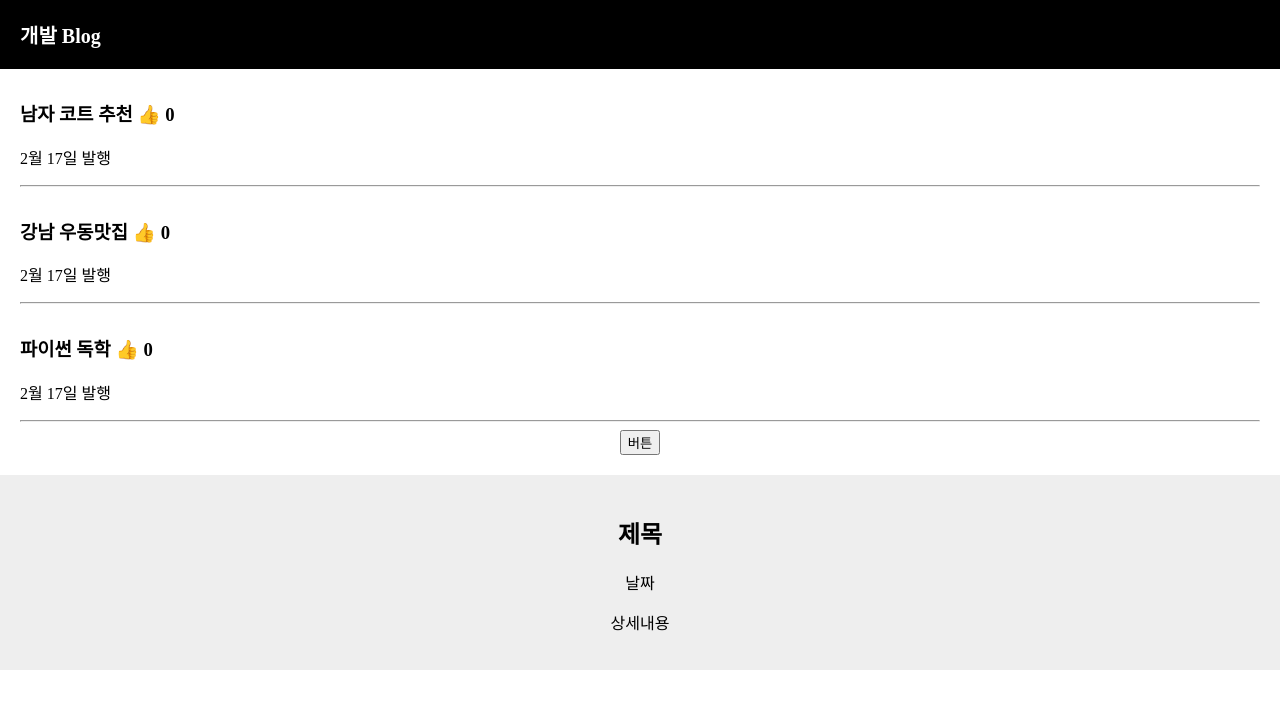
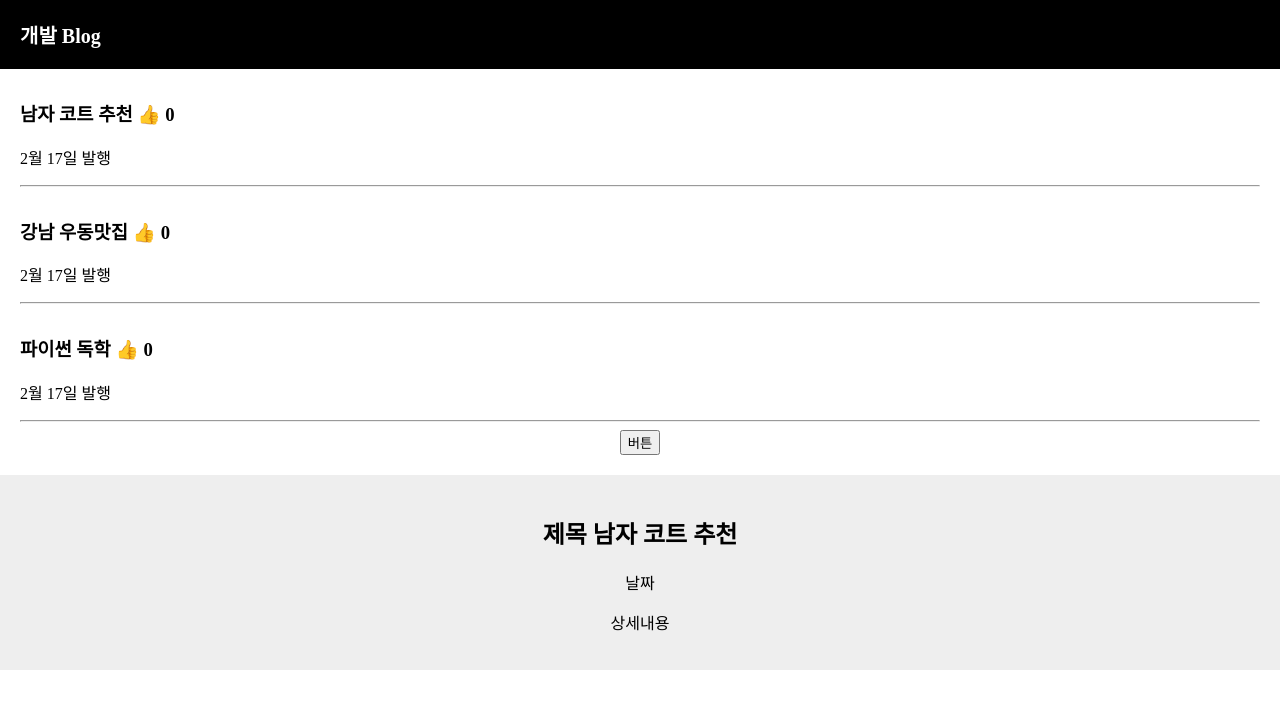
Before and after one commit to joohyeson/React_CodingApple, a React (Create React App) app in the folder blog/: page / in a window 1280 px wide. Both pictures are taken after a click on the button "버튼". Shown: the top 708 px of the page. Built offline with nearby package versions, Linux system fonts and the light colour scheme.

Commit message:
Part 1 - 10  props : 자식이 부모의 state를 가져다쓰고 싶을 땐 말하고 쓰셔야합니다

```diff
--- a/blog/src/App.js
+++ b/blog/src/App.js
@@ -17,14 +17,6 @@ function App() {
     글제목변경(newArray)//동일한 자료형을 사용해야 함
   }
 
-  function 모달플래그() {
-    if (모달클릭 === true) {
-      모달클릭변경(false)
-    }
-    else {
-      모달클릭변경(true)
-    }
-  }
   return (
 
     <div className="App">
@@ -43,11 +35,11 @@ function App() {
         })
       }
 
-      <button onClick={모달플래그}>버튼</button>
+      <button onClick={() => { 모달클릭변경(!모달클릭) }}>버튼</button>
 
       {
         모달클릭 === true
-          ? <Modal />
+          ? <Modal 글제목={글제목} />
           : null
       }
 
@@ -55,10 +47,10 @@ function App() {
   );
 }
 
-function Modal() {
+function Modal(props) {
   return (
     <div className="modal">
-      <h2>제목</h2>
+      <h2>제목 {props.글제목[0]}</h2>
       <p>날짜</p>
       <p>상세내용</p>
     </div>
```
Also changed, not shown: 1 other file (tests, documents, lock files or other folders).
